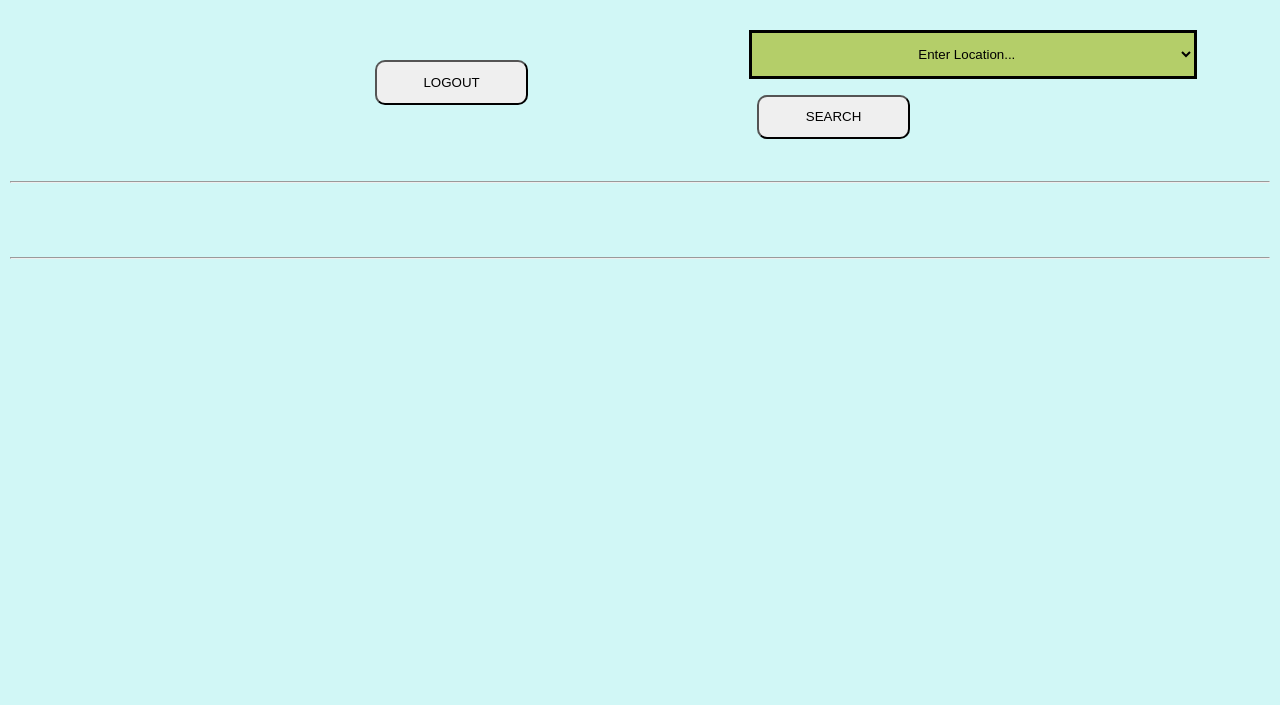
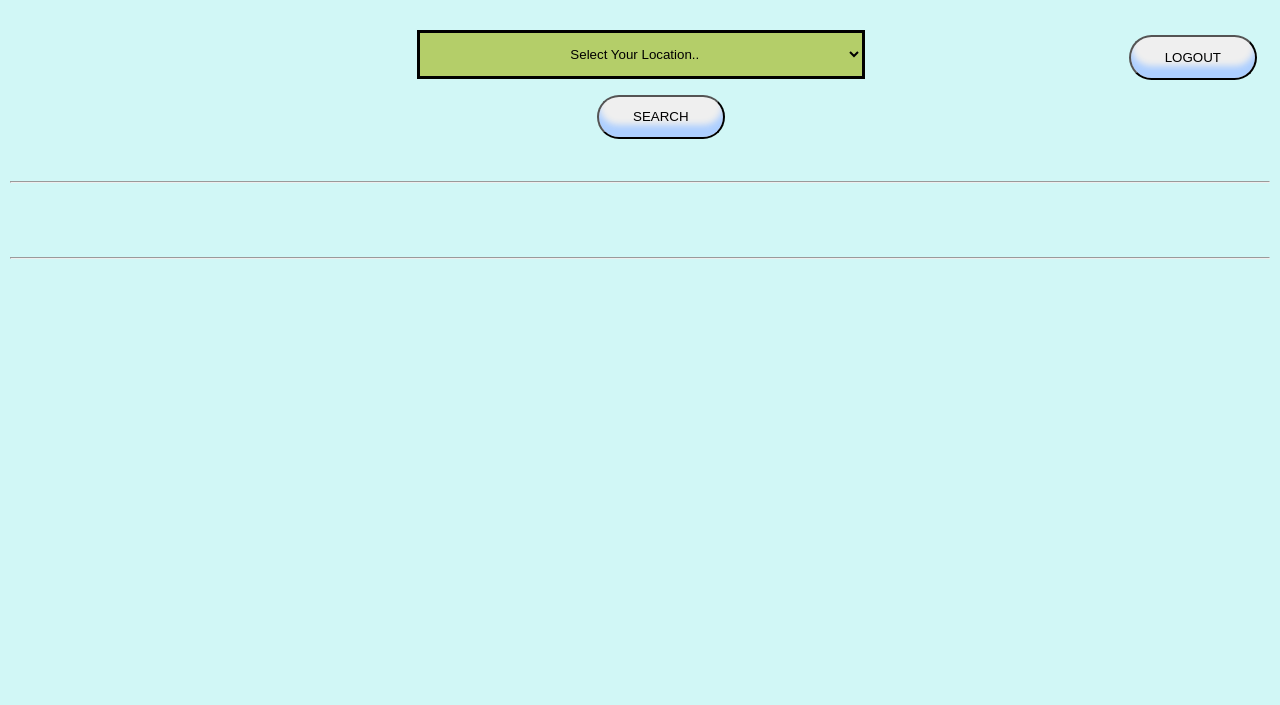
Before and after one commit to Preranasingh2001/Jagrukta, a Django app: template news/templates/news/index.html in a window 1280 px wide. Shown: the top 705 px of the page. Run offline with Django 4.2, Linux system fonts and the light colour scheme; the template is opened without the code that fills it, so the values that code supplies are empty; some libraries are stand-ins or nearby versions.

Commit message:
login nd newsroom updated

```diff
--- a/news/templates/news/index.html
+++ b/news/templates/news/index.html
@@ -28,14 +28,19 @@
          }
          button {
              margin-left:8px;
-             width: 12vw;
+             width: 10vw;
              padding: 1vw;
-             border-radius:10px;
+             border-radius:50px;
+             box-shadow: #ADCFFF 0 -12px 6px inset;
          }
          button:hover{
            padding:1.1vw;
-           background-color:#3292ffde;
+           {% comment %} background-color:#3292ffde; {% endcomment %}
+
            cursor:pointer;
+           background-color: ##E8CACA;
+           box-shadow: #FF6314 0 -6px 8px inset;
+
          }
          div.background{
            height:87vh;
@@ -50,7 +55,7 @@
     </head>
     <body>
     <div class="background">
-    <div class="nav" id="on-top" style="display:grid;grid-template-columns:18% 20% auto;padding-top:20px;column-gap:130px">
+    <div class="nav" id="on-top" style="display:grid;grid-template-columns:18% 20% auto;padding-top:20px;column-gap:130px;">
     <h2>
          {% if request.user.is_authenticated %}
                 <p id="top" style = "background-color:yellow;">Hello {{request.user}}!</p>
@@ -59,13 +64,13 @@
         <!--[if lt IE 7]>
             <p class="browsehappy">You are using an <strong>outdated</strong> browser. Please <a href="#">upgrade your browser</a> to improve your experience.</p>
         <![endif]-->
-<a href="http://127.0.0.1:8000/"><button style="size:20px;margin-top:30px"> LOGOUT </button></a>
+
 <div style="align-items:center">
-<form class="form-signin"  method="GET" >
+<form class="form-signin"  method="GET" style="margin-left:50px" >
 
 <label for="state"></label>
 <select id="state" name="state-name">
-  <option value="none" selected disabled hidden>Enter Location...</option>
+  <option value="none" selected disabled hidden>Select Your Location..</option>
   <option value="uttar-pradesh">Uttar Pradesh</option>
   <option value="delhi-ncr">Delhi NCR</option>
   <option value="punjab">Punjab</option>
@@ -90,13 +95,13 @@
       <!-- <p><input type="text" id="states" name="state-name" class="form-control-text-center" placeholder="Enter State Name" required></p>-->
        <br>
 
-       <p><button class="btn-btn-outline-secondary" type="submit">SEARCH</button></p>
+       <p><button class="btn-btn-outline-secondary" style="margin-left:180px" type="submit" >SEARCH</button></p>
+</div>
 
-       </div>
+  <a href="http://127.0.0.1:8000/"><button style="size:20px; margin-top:5px;margin-left:380px"> LOGOUT </button></a>
 
+</div>
 
-
-       </div>
 
        <br>
        <hr>
@@ -164,3 +169,51 @@ integrity="sha256-FgpCb/KJQlLNfOu91ta32o/NMZxltwRo8QtmkMRdAu8="
     <script src="https://maxcdn.bootstrapcdn.com/bootstrap/4.0.0/js/bootstrap.min.js" integrity="sha384-JZR6Spejh4U02d8jOt6vLEHfe/JQGiRRSQQxSfFWpi1MquVdAyjUar5+76PVCmYl" crossorigin="anonymous"></script>-->
     </body>
 </html>
+
+{% comment %}
+<!-- HTML !-->
+<button class="button-73" role="button">Button 73</button>
+
+/* CSS */
+.button-73 {
+  appearance: none;
+  background-color: #FFFFFF;
+  border-radius: 40em;
+  border-style: none;
+  box-shadow: #ADCFFF 0 -12px 6px inset;
+  box-sizing: border-box;
+  color: #000000;
+  cursor: pointer;
+  display: inline-block;
+  font-family: -apple-system,sans-serif;
+  font-size: 1.2rem;
+  font-weight: 700;
+  letter-spacing: -.24px;
+  margin: 0;
+  outline: none;
+  padding: 1rem 1.3rem;
+  quotes: auto;
+  text-align: center;
+  text-decoration: none;
+  transition: all .15s;
+  user-select: none;
+  -webkit-user-select: none;
+  touch-action: manipulation;
+}
+
+.button-73:hover {
+  background-color: #FFC229;
+  box-shadow: #FF6314 0 -6px 8px inset;
+  transform: scale(1.125);
+}
+
+.button-73:active {
+  transform: scale(1.025);
+}
+
+@media (min-width: 768px) {
+  .button-73 {
+    font-size: 1.5rem;
+    padding: .75rem 2rem;
+  }
+} {% endcomment %}
```
Also changed, not shown: db.sqlite3.
